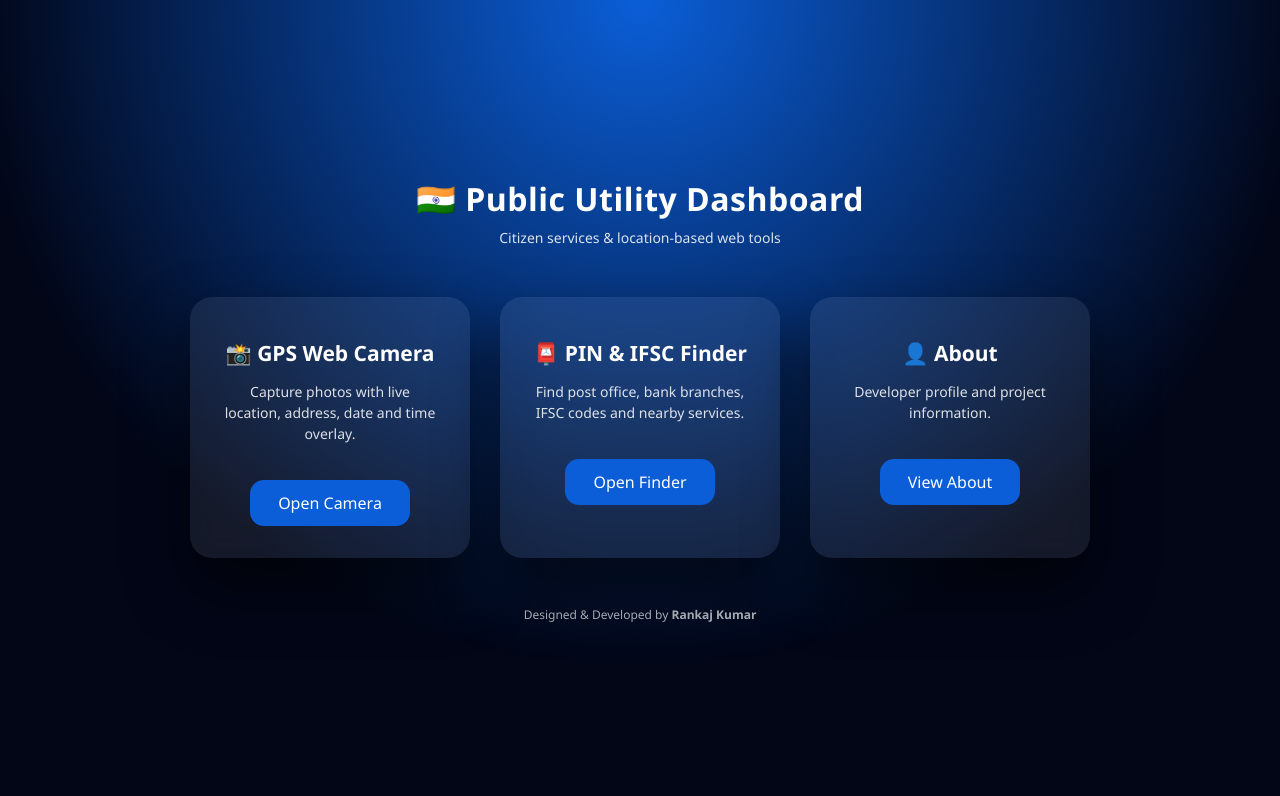
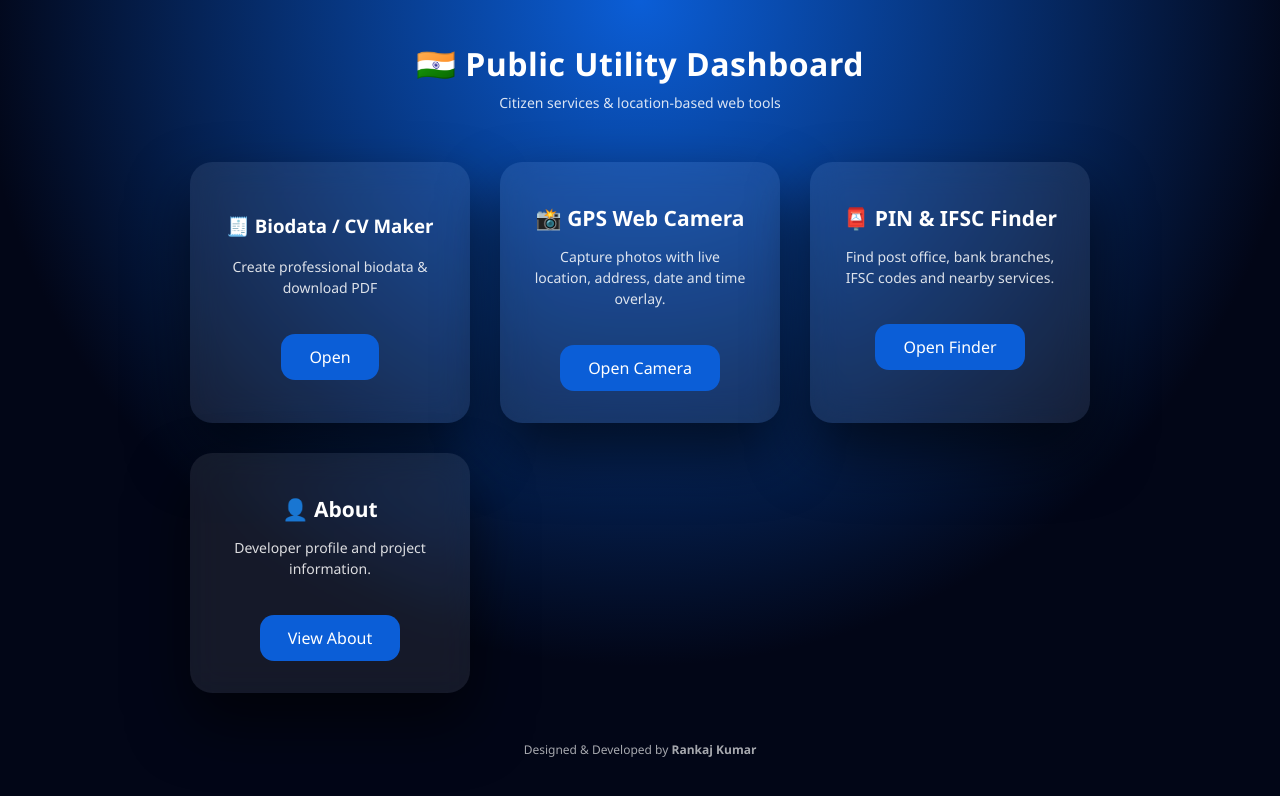
Before and after one commit to Radiouse/radio-ptt-web, a plain HTML site: page index.html in a window 1280 px wide. Drawn offline with Linux system fonts and the light colour scheme.

Commit message:
Add biodata/CV maker card to main dashboard

```diff
--- a/index.html
+++ b/index.html
@@ -106,7 +106,11 @@ footer{
 
 <!-- ===== MAIN DASHBOARD ===== -->
 <div class="grid">
-
+<div class="card">
+  <h3>🧾 Biodata / CV Maker</h3>
+  <p>Create professional biodata & download PDF</p>
+  <a href="biodata.html" class="btn">Open</a>
+</div>
   <div class="card">
     <h2>📸 GPS Web Camera</h2>
     <p>
```
